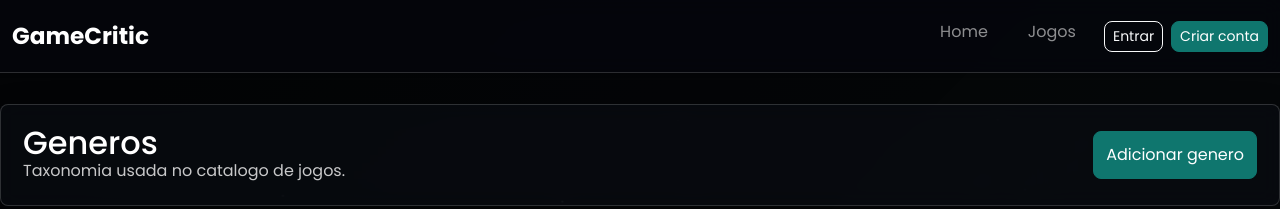
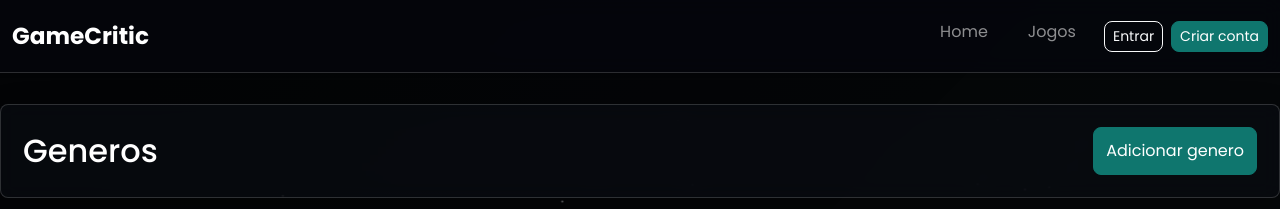
Before and after one commit to ChristopherRocha/front-tp-aplicacoes-web-2, a React (Vite) app: page /generos in a window 1280 px wide. Shown: the top 209 px of the page. Built offline with nearby package versions, Linux system fonts and the light colour scheme; no server answers.

Commit message:
remove paragraph

```diff
--- a/src/pages/GenresPage.jsx
+++ b/src/pages/GenresPage.jsx
@@ -13,7 +13,6 @@ function GenresPage({
       <div className="toolbar">
         <div>
           <h1>Generos</h1>
-          <p>Taxonomia usada no catalogo de jogos.</p>
         </div>
         <button type="button" className="btn btn-primary" onClick={onCreateGenre}>
           Adicionar genero
```
